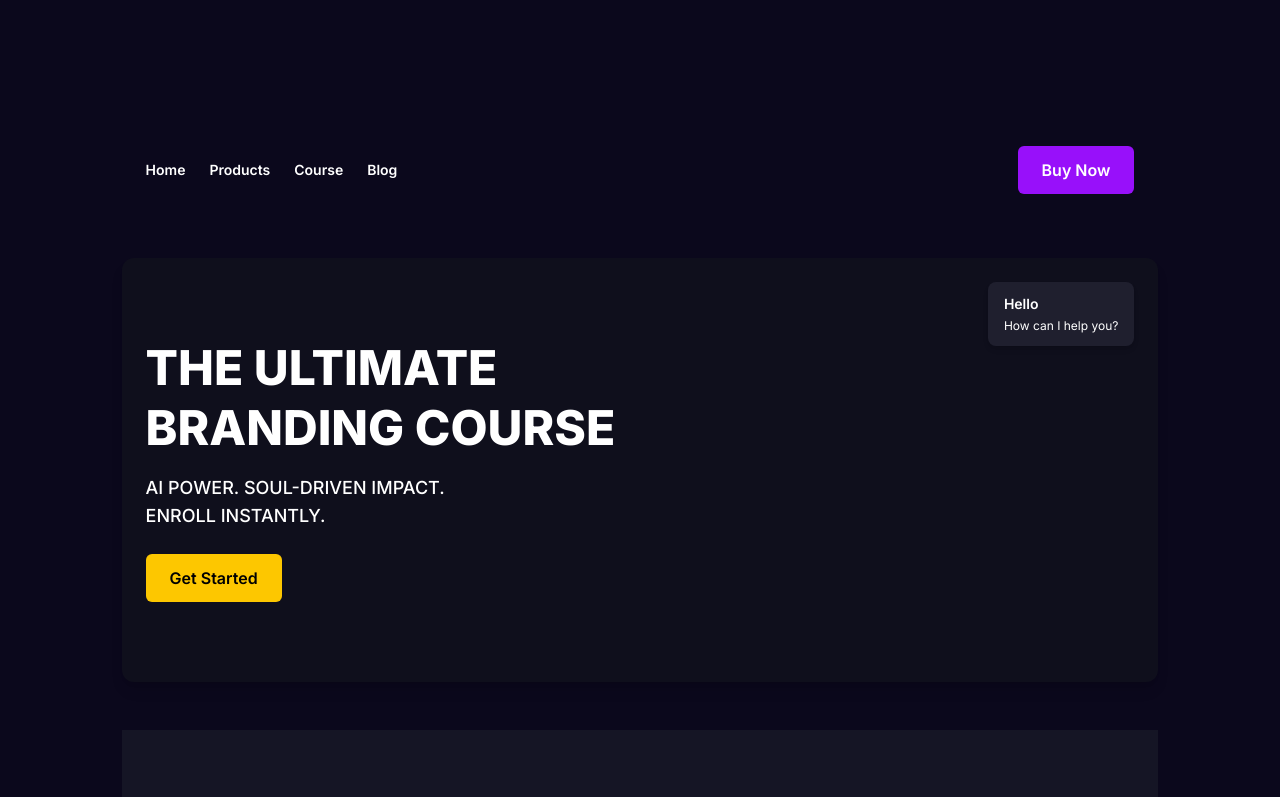
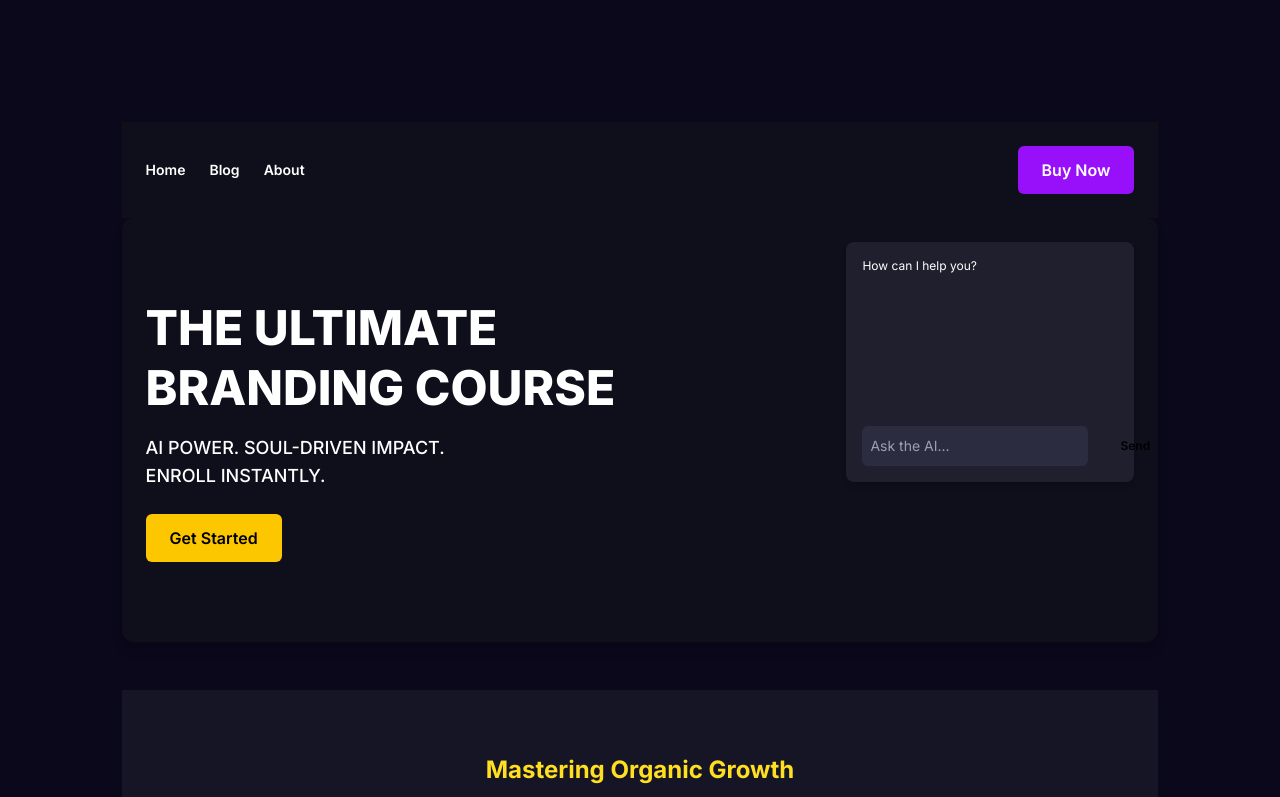
Before and after one commit to curiosity110/june_2025, a Next.js app: page / in a window 1280 px wide. Shown: the top 797 px of the page. Built offline with nearby package versions, Linux system fonts and the light colour scheme.

Commit message:
exploring project

```diff
--- /dev/null
+++ b/app/about/page.tsx
@@ -0,0 +1,65 @@
+// export const metadata = {
+//   title: 'About DeepDigiDive',
+// }
+
+// import { Button } from '@/components/ui/button'
+
+// export default function AboutPage() {
+//   return (
+//     <section className="bg-[#0b0815] px-6 py-20 text-white">
+//       <div className="max-w-5xl mx-auto space-y-8">
+//         <h1 className="text-4xl font-heading font-bold text-yellow-300 text-center">About DeepDigiDive</h1>
+//         <p className="text-purple-300 text-center">You’re not early. You’re just paying closer attention than most.</p>
+//         <div className="space-y-6">
+//           <p className="text-purple-200">DeepDigiDive is not a brand. It’s a frequency—a pulse beneath the creator economy, the AI boom, the faceless empire movement.</p>
+//           <p className="text-purple-200">We build creators. We build systems. We build in silence.</p>
+//           <ul className="list-disc pl-5 text-purple-200 space-y-2">
+//             <li>Cinematic content — short-form built like trailers</li>
+//             <li>AI workflows — prompt engineering and automation</li>
+//             <li>Web assets — faceless websites, microbrands, productized funnels</li>
+//             <li>Mentorship — training the next 100 killers in this space by 2030</li>
+//           </ul>
+//           <p className="text-purple-200">We don’t just post. We architect timelines.</p>
+//           <p className="text-purple-200">By 2030 I’ll reveal the full blueprint. Until then we’re stacking wins silently, systematically, successfully.</p>
+//         </div>
+//         <div className="text-center">
+//           <Button className="bg-yellow-400 text-black font-bold">\u2192 Tap here to go deeper</Button>
+//         </div>
+//       </div>
+//     </section>
+//   )
+// }
+
+export const metadata = {
+  title: 'About DeepDigiDive',
+}
+
+import { Button } from '@/components/ui/button'
+
+export default function AboutPage() {
+  return (
+    <section className="bg-[#0f0f1c] px-6 py-20 text-white">
+      <div className="max-w-5xl mx-auto space-y-8">
+        <h1 className="text-4xl font-heading font-bold text-yellow-300 text-center">About DeepDigiDive</h1>
+        <p className="text-purple-300 text-center">You’re not early. You’re just paying closer attention than most.</p>
+        <div className="space-y-6">
+          <p className="text-purple-200">DeepDigiDive is not a brand. It’s a frequency—a pulse beneath the creator economy, the AI boom, the faceless empire movement.</p>
+          <p className="text-purple-200">We build creators. We build systems. We build in silence.</p>
+          <ul className="list-disc pl-5 text-purple-200 space-y-2">
+            <li>Cinematic content — short-form built like trailers</li>
+            <li>AI workflows — prompt engineering and automation</li>
+            <li>Web assets — faceless websites, microbrands, productized funnels</li>
+            <li>Multiple faceless websites and social channels</li>
+            <li>Mentorship — training the next 100 killers in this space by 2030</li>
+          </ul>
+          <p className="text-purple-200">We don’t just post. We architect timelines.</p>
+          <p className="text-purple-200">By 2030 I’ll reveal the full blueprint. Until then we’re stacking wins silently, systematically, successfully.</p>
+          <p className="text-purple-200">Every site you stumble across could be one of ours. When the time is right, the mask comes off.</p>
+        </div>
+        <div className="text-center">
+          <Button className="bg-yellow-400 text-black font-bold">\u2192 Tap here to go deeper</Button>
+        </div>
+      </div>
+    </section>
+  )
+}
--- /dev/null
+++ b/app/api/chat/route.ts
@@ -0,0 +1,35 @@
+import { NextResponse } from "next/server"
+
+export async function POST(req: Request) {
+  const { messages } = await req.json()
+  const apiKey = process.env.OPENAI_API_KEY
+
+  if (!apiKey) {
+    return NextResponse.json(
+      { error: "Missing OpenAI API key" },
+      { status: 500 }
+    )
+  }
+
+  const res = await fetch("https://api.openai.com/v1/chat/completions", {
+    method: "POST",
+    headers: {
+      "Content-Type": "application/json",
+      Authorization: `Bearer ${apiKey}`,
+    },
+    body: JSON.stringify({
+      model: "gpt-3.5-turbo",
+      messages,
+    }),
+  })
+
+  if (!res.ok) {
+    console.error("OpenAI API error", await res.text())
+    return NextResponse.json({ error: "AI request failed" }, { status: 500 })
+  }
+
+  const data = await res.json()
+  const message = data.choices?.[0]?.message?.content || ""
+
+  return NextResponse.json({ message })
+}
--- a/app/course/page.tsx
+++ b/app/course/page.tsx
@@ -15,14 +15,14 @@ export default function CoursePage() {
     <main className="bg-[#0f0f1c] text-white">
       {/* <main className="bg-[#0d1522] text-white"> */}
       <CourseHero />
+      <CoursePrice />
       <CourseBenefits />
       <CourseHighlights />
       <CourseReasons />
+      <CourseBonuses />
+      <CourseGuarantee />
       <CourseInstructor />
       <CourseTestimonials />
-      <CourseBonuses />
-      <CourseGuarantee />
-      <CoursePrice />
       <CourseFooterCTA />
     </main>
   )
--- a/components/layout/header.tsx
+++ b/components/layout/header.tsx
@@ -4,12 +4,13 @@ import { Button } from "@/components/ui/button"
 
 export default function Header() {
   return (
-    <header className="flex justify-between items-center py-6 px-6 max-w-6xl mx-auto">
+    <header className="bg-[#0f0f1c] flex justify-between items-center py-6 px-6 max-w-6xl mx-auto">
       <nav className="flex gap-6 text-sm font-semibold text-gray-300">
         <Link href="/" className="text-white hover:text-accent">Home</Link>
-        <Link href="/products" className="text-white hover:text-accent">Products</Link>
-        <Link href="/course" className="text-white hover:text-accent">Course</Link>
         <Link href="/blog" className="text-white hover:text-accent">Blog</Link>
+        <Link href="/about" className="text-white hover:text-accent">About</Link>
+        {/* <Link href="/course" className="text-white hover:text-accent">Course</Link> */}
+        {/* <Link href="/products" className="text-white hover:text-accent">Products</Link> */}
       </nav>
       <Button className="bg-purple-600 hover:bg-purple-500 text-white">Buy Now</Button>
     </header>
--- a/components/sections/hero.tsx
+++ b/components/sections/hero.tsx
@@ -1,8 +1,47 @@
+"use client"
+import { useState } from "react"
 import { Button } from "@/components/ui/button"
 
+interface Message {
+  role: "user" | "assistant"
+  content: string
+}
+
 export default function HeroSection() {
+
+  const [messages, setMessages] = useState<Message[]>([])
+  const [input, setInput] = useState("")
+  const [loading, setLoading] = useState(false)
+
+  const sendMessage = async (e: React.FormEvent) => {
+    e.preventDefault()
+    if (!input.trim()) return
+
+    const userMessage = { role: "user" as const, content: input }
+    const newMessages = [...messages, userMessage]
+    setMessages(newMessages)
+    setInput("")
+    setLoading(true)
+
+    try {
+      const res = await fetch("/api/chat", {
+        method: "POST",
+        headers: { "Content-Type": "application/json" },
+        body: JSON.stringify({ messages: newMessages }),
+      })
+      const data = await res.json()
+      if (data.message) {
+        setMessages([...newMessages, { role: "assistant", content: data.message }])
+      }
+    } finally {
+      setLoading(false)
+    }
+  }
+
+
   return (
-    <section className="bg-[#0f0f1c] px-6 py-20 rounded-xl max-w-6xl mx-auto shadow-lg mt-10 relative">
+    // <section className="bg-[#0f0f1c] px-6 py-20 rounded-xl max-w-6xl mx-auto shadow-lg mt-10 relative">
+    <section className="bg-[#0f0f1c] px-6 py-20 rounded-xl max-w-6xl mx-auto shadow-lg relative">
       <div className="flex flex-col gap-10 sm:flex-row justify-between items-start sm:items-center">
         <div className="max-w-2xl">
           <h1 className="text-4xl sm:text-5xl font-heading font-extrabold text-white mb-4 leading-tight">
@@ -14,9 +53,33 @@ export default function HeroSection() {
           <Button className="bg-yellow-400 hover:bg-yellow-300 text-black font-bold px-6 py-2 rounded-md">Get Started</Button>
         </div>
 
-        <div className="absolute top-6 right-6 bg-[#1f1f2e] text-sm text-white px-4 py-3 rounded-lg shadow-md">
+        {/* <div className="absolute top-6 right-6 bg-[#1f1f2e] text-sm text-white px-4 py-3 rounded-lg shadow-md">
           <p className="font-semibold mb-1">Hello</p>
           <p className="text-xs text-text-soft">How can I help you?</p>
+        </div> */}
+        <div className="absolute top-6 right-6 bg-[#1f1f2e] text-sm text-white p-4 rounded-lg shadow-md w-72">
+          <div className="h-40 overflow-y-auto space-y-2 mb-2 text-xs">
+            {messages.length === 0 && (
+              <p className="text-text-soft">How can I help you?</p>
+            )}
+            {messages.map((m, i) => (
+              <p key={i} className={m.role === "user" ? "text-yellow-300 text-right" : "text-purple-200"}>
+                {m.content}
+              </p>
+            ))}
+          </div>
+          <form onSubmit={sendMessage} className="flex gap-2">
+            <input
+              type="text"
+              value={input}
+              onChange={(e) => setInput(e.target.value)}
+              placeholder="Ask the AI..."
+              className="flex-grow rounded-md bg-[#2c2c40] px-2 py-1 text-white placeholder-gray-400"
+            />
+            <Button type="submit" disabled={loading} className="px-3 py-1 text-xs">
+              {loading ? "..." : "Send"}
+            </Button>
+          </form>
         </div>
       </div>
     </section>
--- a/package.json
+++ b/package.json
@@ -37,5 +37,6 @@
     "prisma": "^6.10.1",
     "tailwindcss": "^4.1.10",
     "typescript": "^5"
-  }
+  },
+  "packageManager": "pnpm@10.12.1+sha512.f0dda8580f0ee9481c5c79a1d927b9164f2c478e90992ad268bbb2465a736984391d6333d2c327913578b2804af33474ca554ba29c04a8b13060a717675ae3ac"
 }
```
Also changed, not shown: components/sections/course/course-instructor.tsx (renamed from components/sections/course/course-instructions.tsx), 1 other file (tests, documents, lock files or other folders).
